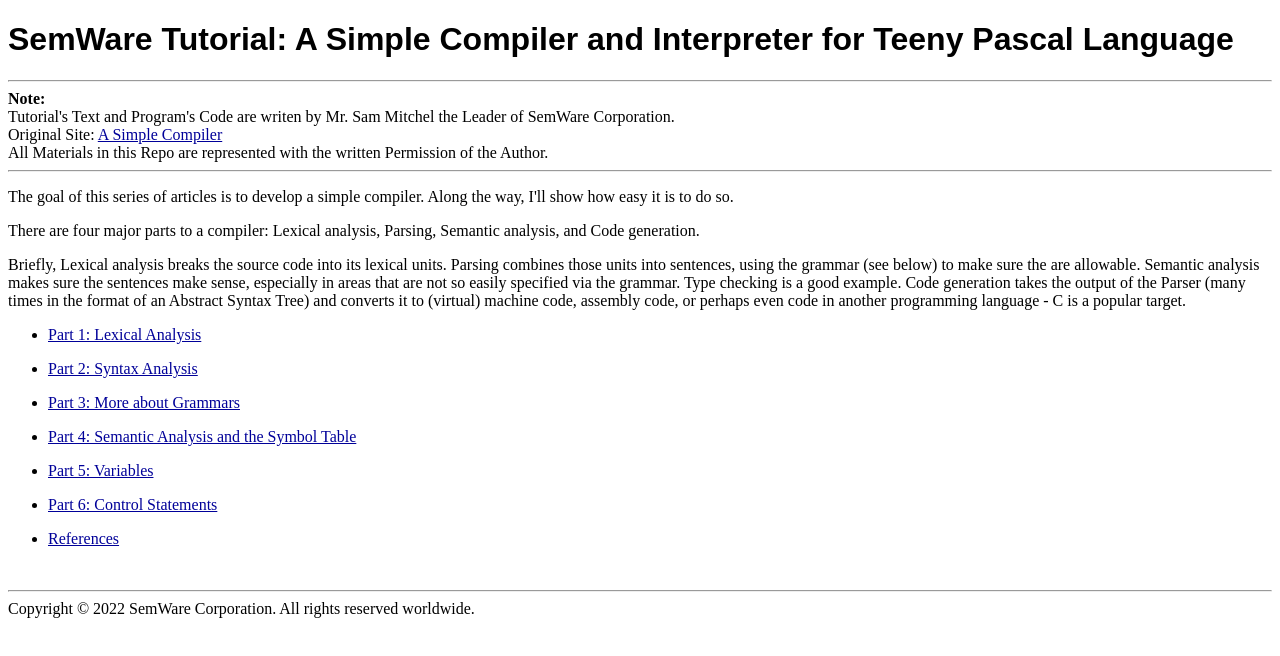
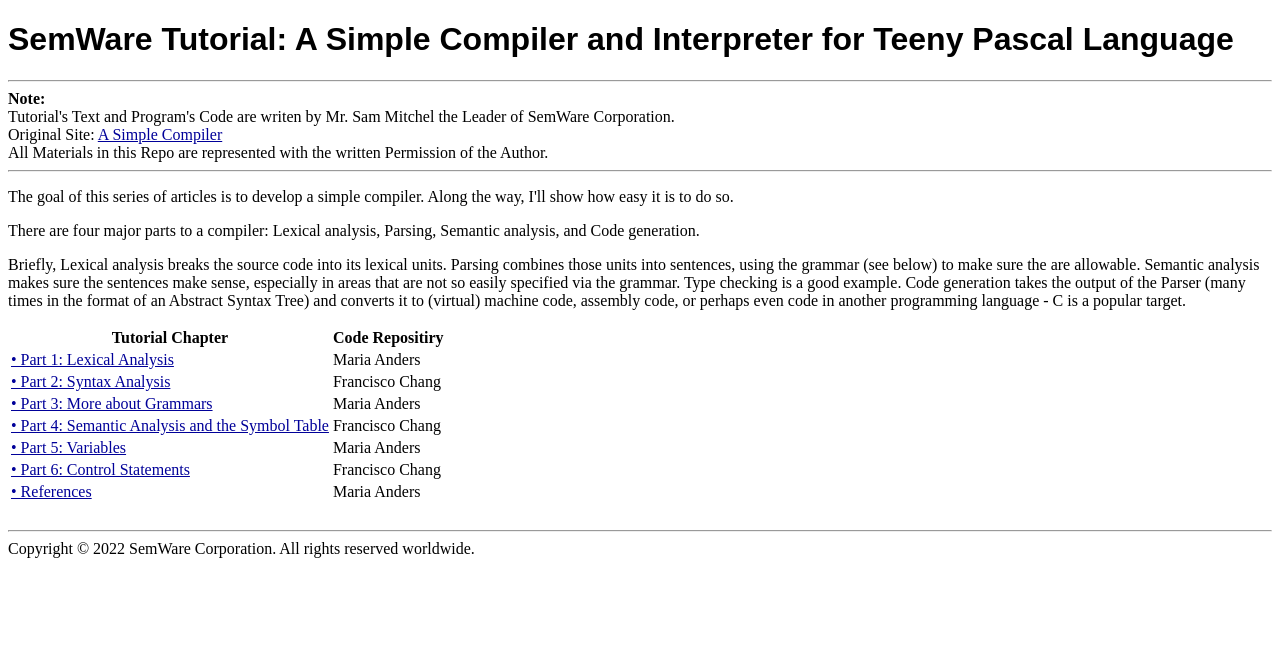
Before and after one commit to borismix/borismix.github.io, a plain HTML site: page SimpleCompiler/Compiler.html in a window 1280 px wide. Drawn offline with Linux system fonts and the light colour scheme.

Commit message:
Update Compiler.html

```diff
--- a/SimpleCompiler/Compiler.html
+++ b/SimpleCompiler/Compiler.html
@@ -53,23 +53,40 @@
 even code in another programming language - C is a popular
 target.
 <p>
-
-<ul>
-<li><a href="01-Lexer.html">      Part 1: Lexical Analysis</a>
-  <p>
-<li><a href="02-Parser.html">     Part 2: Syntax Analysis</a>
-  <p>
-<li><a href="03-Grammar.html">   Part 3: More about Grammars</a>
-  <p>
-<li><a href="04-Semantic.html">   Part 4: Semantic Analysis and the Symbol Table</a>
-  <p>
-<li><a href="05-Variables.html">  Part 5: Variables</a>
-  <p>
-<li><a href="06-Statements.html"> Part 6: Control Statements</a>
-  <p>
-<li><a href="07-References.html"> References</a>
-</ul>
-
+<table>
+  <tr>
+    <th>Tutorial Chapter</th>
+    <th>Code Repositiry</th>
+  </tr>
+  <tr>
+    <td><a href="01-Lexer.html">      &bull; Part 1: Lexical Analysis</a></td>
+    <td>Maria Anders</td>
+  </tr>
+  <tr>
+    <td><a href="02-Parser.html">     &bull; Part 2: Syntax Analysis</a></td>
+    <td>Francisco Chang</td>
+  </tr>
+  <tr>
+    <td><a href="03-Grammar.html">    &bull; Part 3: More about Grammars</a></td>
+    <td>Maria Anders</td>
+  </tr>
+  <tr>
+    <td><a href="04-Semantic.html">   &bull; Part 4: Semantic Analysis and the Symbol Table</a></td>
+    <td>Francisco Chang</td>
+  </tr>
+  <tr>
+    <td><a href="05-Variables.html">  &bull; Part 5: Variables</a></td>
+    <td>Maria Anders</td>
+  </tr>
+  <tr>
+    <td><a href="06-Statements.html"> &bull; Part 6: Control Statements</a></td>
+    <td>Francisco Chang</td>
+  </tr>
+  <tr>
+    <td><a href="07-References.html"> &bull; References</a></td>
+    <td>Maria Anders</td>
+  </tr>
+</table>
 
 <br>
 <hr>
```
